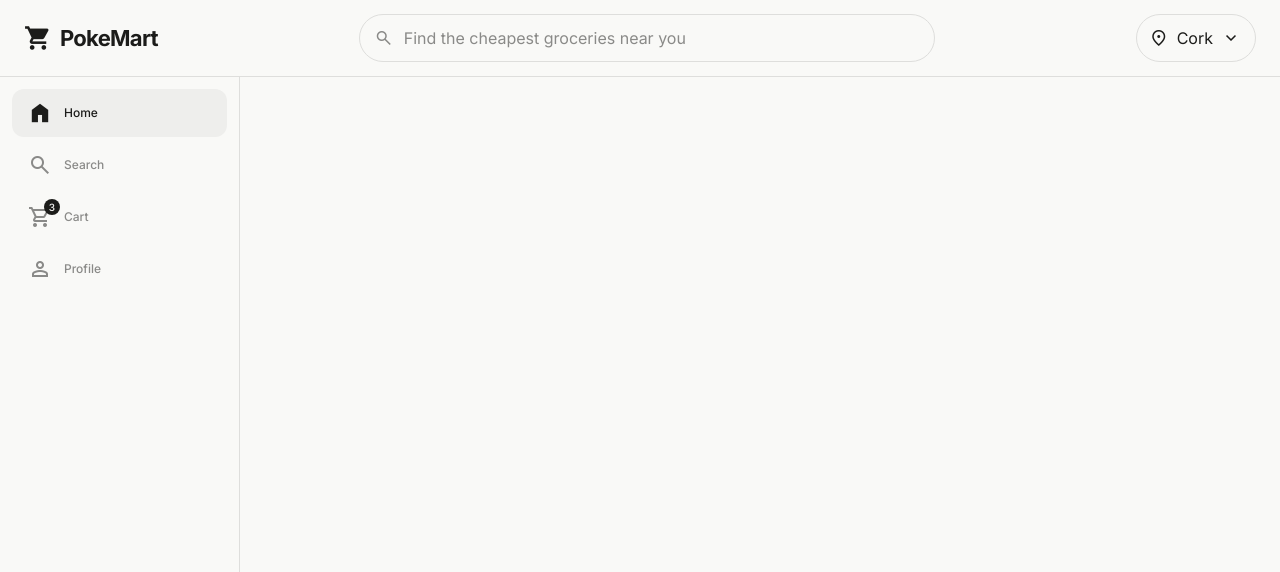
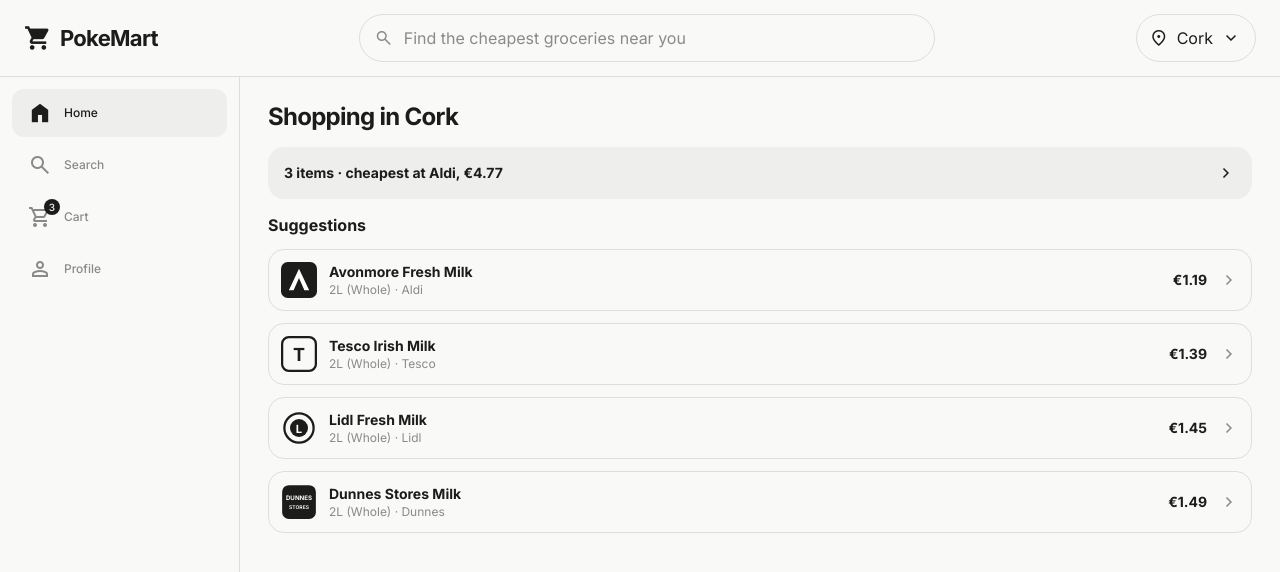
Before and after one commit to Yazzisaurus/PokeMart, an Angular app in the folder frontend/: page /home in a window 1280 px wide. Shown: the top 572 px of the page. Built offline with nearby package versions, Linux system fonts and the light colour scheme.

Commit message:
feat: add homepage with ui modifications

```diff
--- a/frontend/src/app/home/home.html
+++ b/frontend/src/app/home/home.html
@@ -1 +1,32 @@
-<section class="screen" aria-label="Home"></section>
+<section class="screen" aria-label="Home">
+  <div class="greeting">Shopping in Cork</div>
+
+  <app-search-field
+    class="query"
+    label="Search products"
+    placeholder="Find the cheapest groceries near you"
+    [(value)]="query"
+    (submitted)="openSearch($event)"
+  />
+
+  @if (count() > 0) {
+    <a class="cart" routerLink="/cart">
+      <div class="cart-copy">{{ itemLabel() }} · cheapest at Aldi, {{ cheapest() }}</div>
+      <mat-icon aria-hidden="true">chevron_right</mat-icon>
+    </a>
+  }
+
+  <div class="suggestions">
+    <div class="heading">Suggestions</div>
+    @for (item of suggestions; track item.name) {
+      <app-suggestion-item
+        [name]="item.name"
+        [detail]="item.detail"
+        [price]="item.price"
+        [store]="item.store"
+        [storeName]="item.storeName"
+        (chosen)="openSearch(item.name)"
+      />
+    }
+  </div>
+</section>
--- a/frontend/src/app/home/home.scss
+++ b/frontend/src/app/home/home.scss
@@ -3,8 +3,75 @@
   flex: 1;
   flex-direction: column;
   min-height: 0;
+  overflow: auto;
+  scrollbar-width: none;
+}
+
+:host::-webkit-scrollbar {
+  display: none;
 }
 
 .screen {
+  display: flex;
+  flex-direction: column;
+  gap: 0.875rem;
+  padding: 0.5rem 1.25rem 1.5rem;
+}
+
+.greeting {
+  font: var(--mat-sys-headline-small);
+  font-weight: 700;
+  letter-spacing: -0.03em;
+}
+
+.cart {
+  display: flex;
+  align-items: center;
+  gap: 0.75rem;
+  min-height: 3.25rem;
+  padding: 0.875rem 1rem;
+  border-radius: 1rem;
+  background: var(--mat-sys-surface-container);
+  color: var(--mat-sys-on-surface);
+  text-decoration: none;
+}
+
+.cart-copy {
   flex: 1;
+  min-width: 0;
+  font: var(--mat-sys-title-small);
+  font-weight: 700;
 }
+
+.cart mat-icon {
+  flex-shrink: 0;
+  width: 1.25rem;
+  height: 1.25rem;
+  font-size: 1.25rem;
+}
+
+.cart:focus-visible {
+  outline: 0.125rem solid var(--mat-sys-on-surface);
+  outline-offset: 0.125rem;
+}
+
+.suggestions {
+  display: flex;
+  flex-direction: column;
+  gap: 0.75rem;
+}
+
+.heading {
+  font: var(--mat-sys-title-medium);
+  font-weight: 700;
+}
+
+@media (min-width: 48rem) {
+  .screen {
+    padding: 1.5rem 1.75rem 2rem;
+  }
+
+  .query {
+    display: none;
+  }
+}
--- a/frontend/src/app/home/home.ts
+++ b/frontend/src/app/home/home.ts
@@ -1,8 +1,80 @@
-import { Component } from '@angular/core';
+import { Component, computed, inject } from '@angular/core';
+import { Router, RouterLink } from '@angular/router';
+import { MatIcon } from '@angular/material/icon';
+import { CartState } from '../core/cart-state';
+import { SearchQuery } from '../core/search-query';
+import { SearchField } from '../ui/search-field/search-field';
+import { SuggestionItem } from '../ui/suggestion-item/suggestion-item';
+import { StoreId } from '../ui/store-mark/store-mark';
+
+interface Suggestion {
+  name: string;
+  detail: string;
+  price: string;
+  store: StoreId;
+  storeName: string;
+}
 
 @Component({
   selector: 'app-home',
+  imports: [RouterLink, MatIcon, SearchField, SuggestionItem],
   templateUrl: './home.html',
   styleUrl: './home.scss',
 })
-export class Home {}
+export class Home {
+  private readonly router = inject(Router);
+  private readonly searchQuery = inject(SearchQuery);
+  private readonly cart = inject(CartState);
+
+  protected readonly query = this.searchQuery.text;
+  protected readonly count = this.cart.count;
+  protected readonly suggestions: Suggestion[] = [
+    {
+      name: 'Avonmore Fresh Milk',
+      detail: '2L (Whole)',
+      price: '€1.19',
+      store: 'aldi',
+      storeName: 'Aldi',
+    },
+    {
+      name: 'Tesco Irish Milk',
+      detail: '2L (Whole)',
+      price: '€1.39',
+      store: 'tesco',
+      storeName: 'Tesco',
+    },
+    {
+      name: 'Lidl Fresh Milk',
+      detail: '2L (Whole)',
+      price: '€1.45',
+      store: 'lidl',
+      storeName: 'Lidl',
+    },
+    {
+      name: 'Dunnes Stores Milk',
+      detail: '2L (Whole)',
+      price: '€1.49',
+      store: 'dunnes',
+      storeName: 'Dunnes',
+    },
+  ];
+
+  protected readonly cheapest = computed(() => {
+    const total = this.cart.items().reduce((sum, item) => sum + item.unitPrice * item.quantity, 0);
+    return `€${total.toFixed(2)}`;
+  });
+
+  protected itemLabel(): string {
+    const count = this.count();
+    return count === 1 ? '1 item' : `${count} items`;
+  }
+
+  protected openSearch(value = this.query()): void {
+    const query = value.trim();
+    if (!query) {
+      return;
+    }
+    this.query.set(query);
+    void this.router.navigate(['/search']);
+  }
+}
--- a/frontend/src/app/ui/search-field/search-field.html
+++ b/frontend/src/app/ui/search-field/search-field.html
@@ -8,6 +8,7 @@
     enterkeyhint="search"
     autocomplete="off"
     (input)="onInput($event)"
+    (keydown.enter)="submit($event)"
   />
   @if (value()) {
     <button type="button" class="clear" aria-label="Clear search" (click)="clear()">
--- a/frontend/src/app/ui/search-field/search-field.ts
+++ b/frontend/src/app/ui/search-field/search-field.ts
@@ -1,4 +1,4 @@
-import { Component, input, model } from '@angular/core';
+import { Component, input, model, output } from '@angular/core';
 import { MatIcon } from '@angular/material/icon';
 
 @Component({
@@ -11,6 +11,7 @@ export class SearchField {
   readonly value = model('');
   readonly placeholder = input('Search');
   readonly label = input('Search products');
+  readonly submitted = output<string>();
 
   protected onInput(event: Event): void {
     const target = event.target;
@@ -19,6 +20,14 @@ export class SearchField {
     }
   }
 
+  protected submit(event: Event): void {
+    event.preventDefault();
+    const value = this.value().trim();
+    if (value) {
+      this.submitted.emit(value);
+    }
+  }
+
   protected clear(): void {
     this.value.set('');
   }
```
